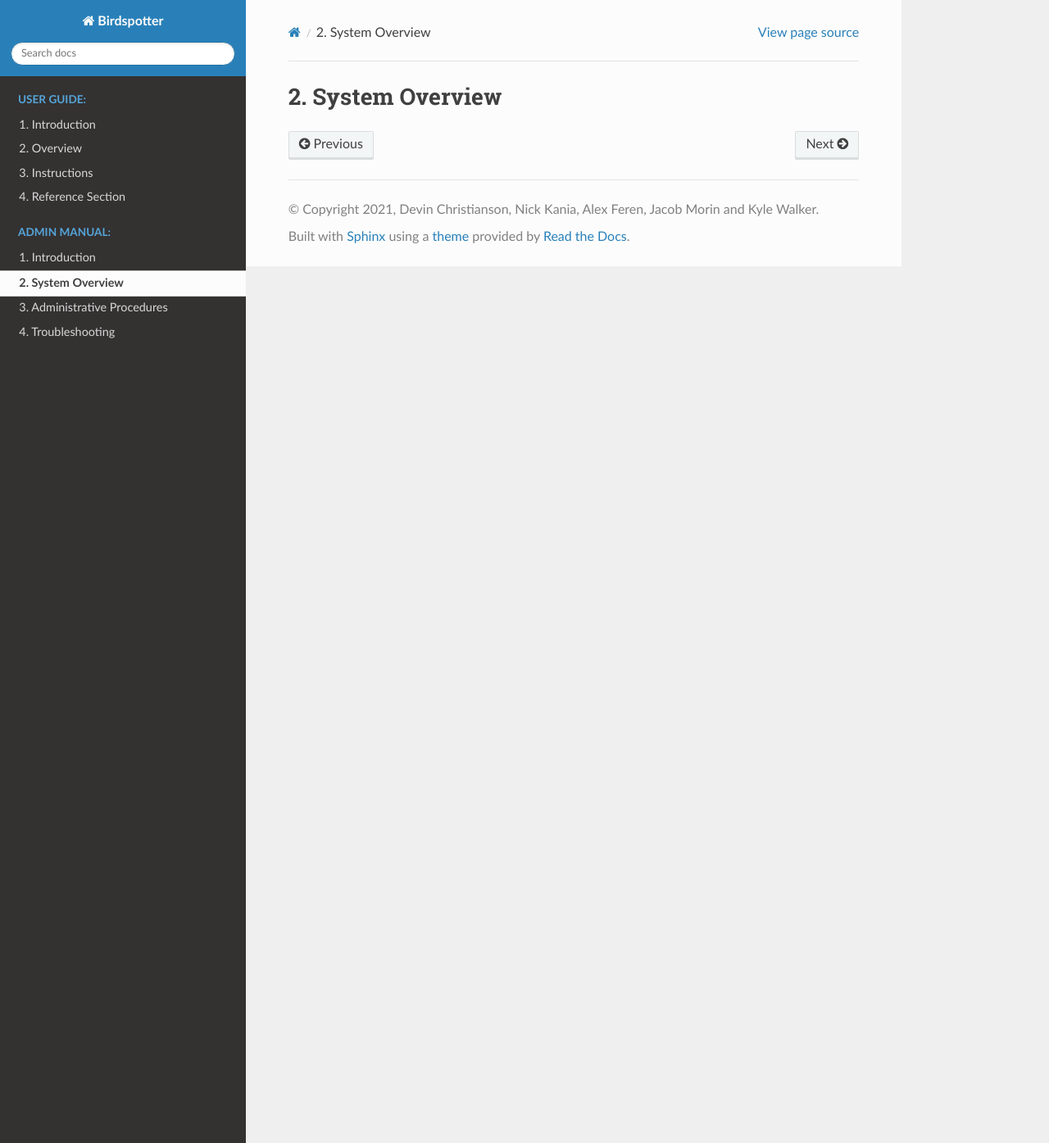
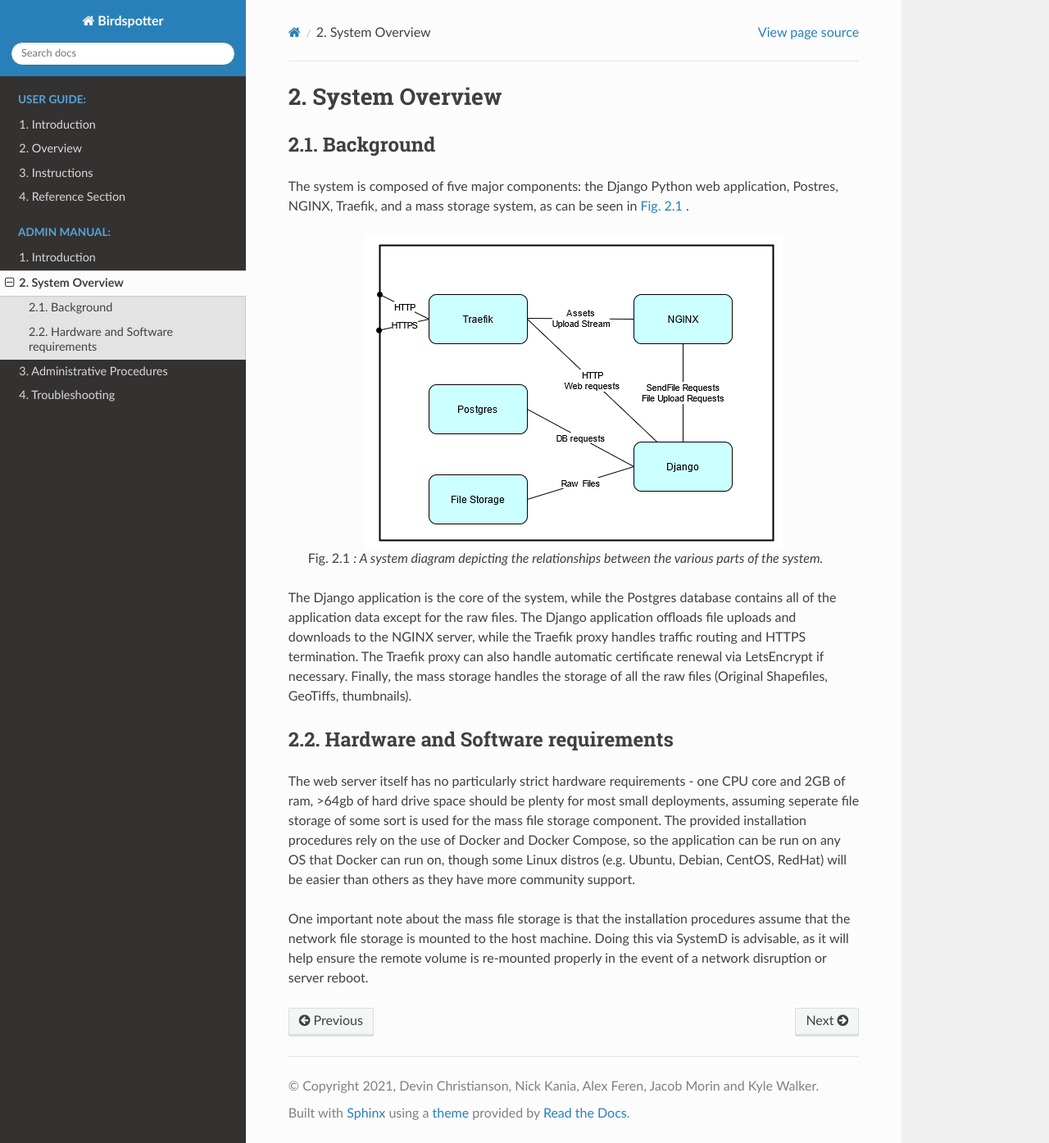
Before and after one commit to birdspotter-project/COS397, a Sphinx documentation site: the page built from docs/source/admin_manual/system_overview.rst, in a window 1280 px wide and 1395 px high. Shown: the whole window at 82% size. Built offline with Sphinx 7.4.7 and the Read the Docs theme 2.0.0, drawn with Linux system fonts in a browser that asks for light colours.

Commit message:
Add System Overview (#58)
* initial background w/ diagram

* add system requirements section

```diff
--- a/docs/source/admin_manual/system_overview.rst
+++ b/docs/source/admin_manual/system_overview.rst
@@ -1,3 +1,30 @@
 ***************************************
 System Overview
 ***************************************
+
+Background
+================
+The system is composed of five major components: the Django Python web application, Postres, NGINX, Traefik, and a mass storage system, as can be seen in :numref:`systemoverview` .
+
+.. _systemoverview:
+.. figure:: static/SystemOverview.png
+   :alt: "System diagram"
+   :align: center
+
+   : A system diagram depicting the relationships between the various parts of the system.
+
+
+The Django application is the core of the system, while the Postgres database contains all of the application data except for the raw files.
+The Django application offloads file uploads and downloads to the NGINX server, while the Traefik proxy handles traffic routing and HTTPS termination.
+The Traefik proxy can also handle automatic certificate renewal via LetsEncrypt if necessary.
+Finally, the mass storage handles the storage of all the raw files (Original Shapefiles, GeoTiffs, thumbnails).
+
+Hardware and Software requirements
+=====================================
+The web server itself has no particularly strict hardware requirements - one CPU core and 2GB of ram,
+>64gb of hard drive space should be plenty for most small deployments, assuming seperate file storage of some sort is used for the mass file storage component.
+The provided installation procedures rely on the use of Docker and Docker Compose, so the application can be run on any OS that Docker can run on,
+though some Linux distros (e.g. Ubuntu, Debian, CentOS, RedHat) will be easier than others as they have more community support.
+
+One important note about the mass file storage is that the installation procedures assume that the network file storage is mounted to the host machine.
+Doing this via SystemD is advisable, as it will help ensure the remote volume is re-mounted properly in the event of a network disruption or server reboot.
```
Also changed, not shown: docs/source/admin_manual/static/SystemOverview.png (added).
